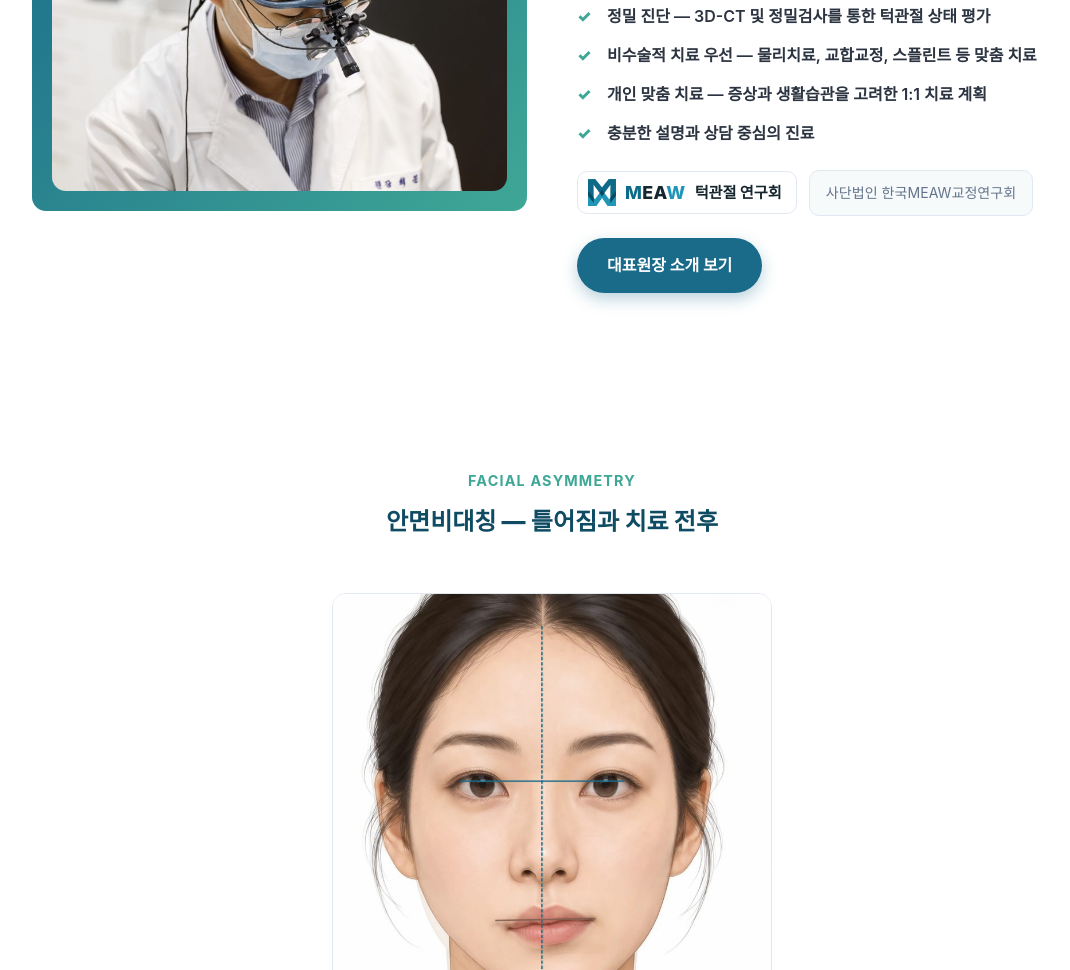
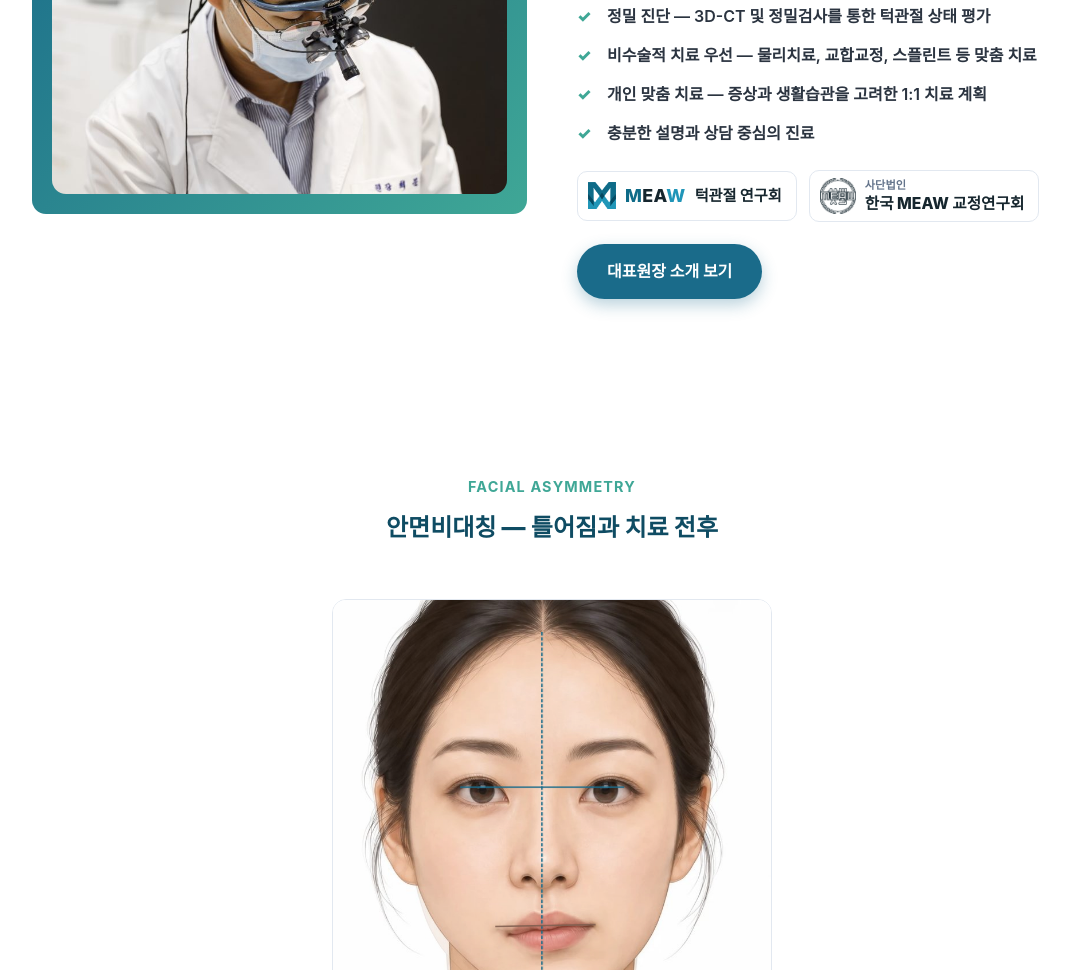
Before and after one commit to Moonho-Choi/eum_tmj_homepage, a plain HTML site: page index.html in a window 1280 px wide. Shown: the part 907-1877 px from the top of the page, without its empty margins (88-1158 px from the left). Drawn offline with Linux system fonts and the light colour scheme; a web font is replaced by a local one.

Commit message:
원장 소개: 한국 MEAW 교정연구회 표시를 문양 넣은 흰 상자로 변경
- 회색 글자 상자였던 "사단법인 한국MEAW교정연구회"를 MEAW 턱관절 연구회와 같은 흰 상자로 맞춤
- meaw.com 로고(흰 선)를 진한 남색으로 바꾸고 선을 조금 굵게 다듬어 넣음(images/kmeaw-emblem.png)
- 두 상자 높이 통일, 메인과 병원 소개 두 곳에 적용

Co-Authored-By: Claude Opus 5.5 <noreply@anthropic.com>

```diff
--- a/css/style.css
+++ b/css/style.css
@@ -1052,3 +1052,9 @@ body.fx #services .reveal {
 
 /* ===== 2026-11-17 명조 큰 제목: 흰 바탕의 구역 큰 제목(검정)과 단색 바탕의 맨 위 제목(흰색)에만. 사진 위 제목·글 안 소제목·본문·메뉴·단추는 고딕 유지 ===== */
 #cases .section-title h2 { font-family: inherit; font-weight: 800; color: var(--primary-dark); letter-spacing: normal; } /* 2026-11-17 원장 지시: 안면비대칭 구역 제목만 명조 이전 고딕으로 되돌림 */
+/* 한국 MEAW 교정연구회: 같은 흰 상자에 둥근 문양 + 두 줄 이름 (두 상자 높이를 맞춤) */
+.meaw-lockup { min-height: 50px; }
+.kmeaw-lockup img { width: 36px; }
+.meaw-lockup > .kmeaw-name { display: flex; flex-direction: column; gap: 3px; line-height: 1.1; }
+.kmeaw-name small { font-size: 0.7rem; font-weight: 600; color: var(--text-light); }
+.meaw-lockup .kmeaw-name b { font-size: 0.98rem; font-weight: 800; letter-spacing: 0; color: #16262E; line-height: 1.1; }
--- a/index.html
+++ b/index.html
@@ -296,7 +296,7 @@
         </ul>
         <div class="affil-row">
           <span class="meaw-lockup"><img src="images/meaw-mark.png" alt="" /><b><i>M</i>EA<i class="w">W</i></b><span>턱관절 연구회</span></span>
-          <div class="affiliation">사단법인 한국MEAW교정연구회</div>
+          <span class="meaw-lockup kmeaw-lockup"><img src="images/kmeaw-emblem.png" alt="" /><span class="kmeaw-name"><small>사단법인</small><b>한국 MEAW 교정연구회</b></span></span>
         </div>
         <p style="margin-top:22px;"><a href="doctor.html" class="btn btn-primary" style="box-shadow:0 6px 16px rgba(26,107,138,0.3);">대표원장 소개 보기</a></p>
       </div>
```
Also changed, not shown: about.html (+1 -1 lines), images/kmeaw-emblem.png (added).
